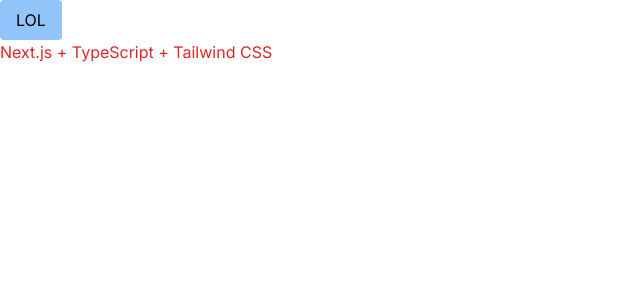
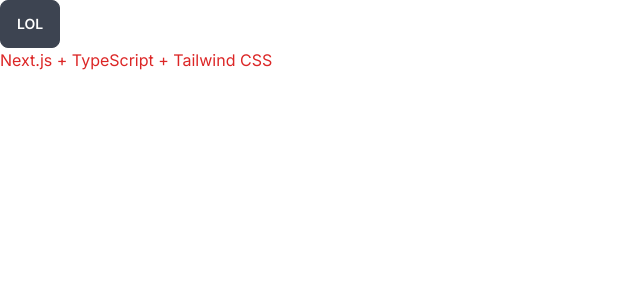
Before and after one commit to sebkasanzew/profile, a Next.js app: page / in a window 1280 px wide. Shown: the top 300 px of the page, without its empty margins (0-640 px from the left). Built offline with nearby package versions, Linux system fonts and the light colour scheme.

Commit message:
Add daisy UI plugin to tailwind

```diff
--- a/app/page.tsx
+++ b/app/page.tsx
@@ -1,7 +1,7 @@
 export default function Home() {
 	return (
 		<main>
-			<button className='bg-blue-300 hover:bg-slate-500 py-2 px-4 rounded'>LOL</button>
+			<button className='btn'>LOL</button>
 			<h1 className='text-red-600'>Next.js + TypeScript + Tailwind CSS</h1>
 		</main>
 	)
--- a/package.json
+++ b/package.json
@@ -24,6 +24,7 @@
     "@types/react": "18.0.26",
     "@types/react-dom": "18.0.10",
     "autoprefixer": "10.4.13",
+    "daisyui": "2.46.1",
     "eslint": "8.31.0",
     "eslint-config-next": "13.1.1",
     "eslint-config-prettier": "8.6.0",
--- a/tailwind.config.js
+++ b/tailwind.config.js
@@ -1,6 +1,11 @@
 /** @type {import('tailwindcss').Config} */
 const tailwindConfig = {
-	content: ['./app/**/*.{js,ts,jsx,tsx}', './pages/**/*.{js,ts,jsx,tsx}', './components/**/*.{js,ts,jsx,tsx}'],
+	content: [
+		'./app/**/*.{js,ts,jsx,tsx}',
+		'./pages/**/*.{js,ts,jsx,tsx}',
+		'./components/**/*.{js,ts,jsx,tsx}',
+		'node_modules/daisyui/**/*.{js,ts,jsx,tsx}',
+	],
 	theme: {
 		extend: {
 			fontFamily: {
@@ -9,7 +14,7 @@
 			},
 		},
 	},
-	plugins: [],
+	plugins: [require('daisyui')],
 }
 
 module.exports = tailwindConfig
```
Also changed, not shown: 1 other file (tests, documents, lock files or other folders).
